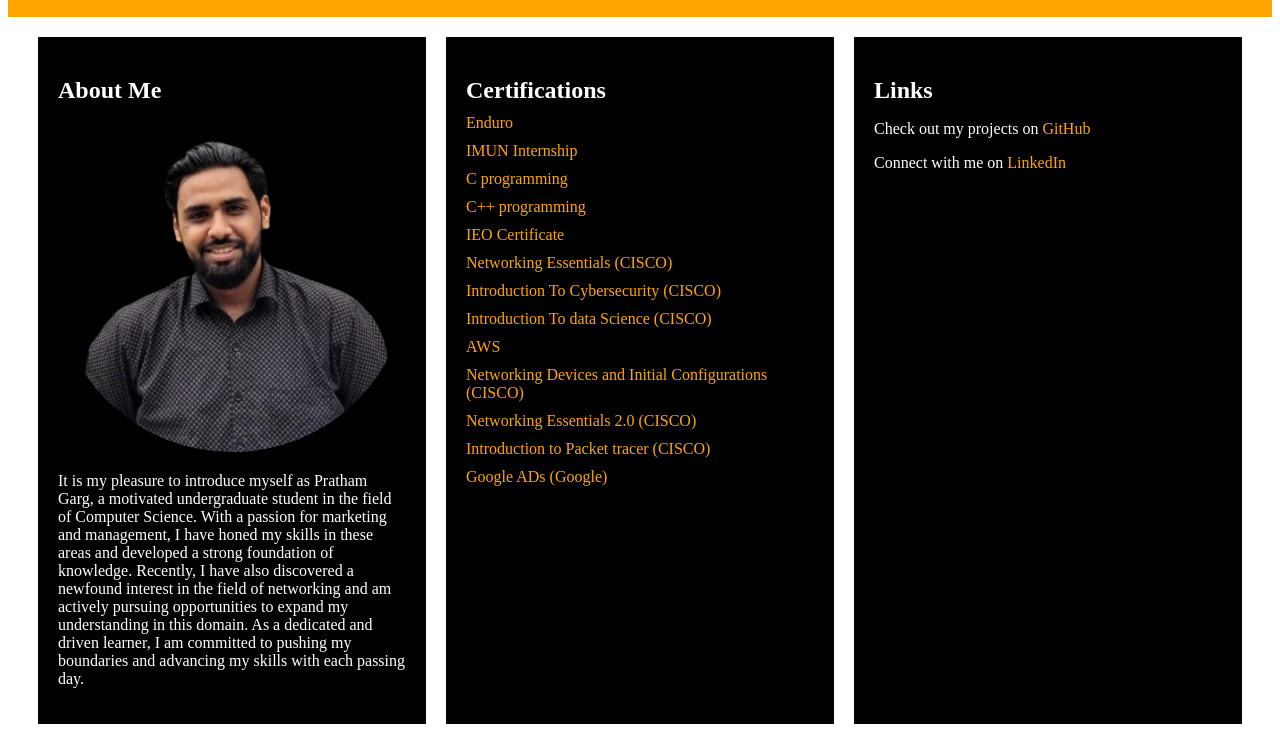
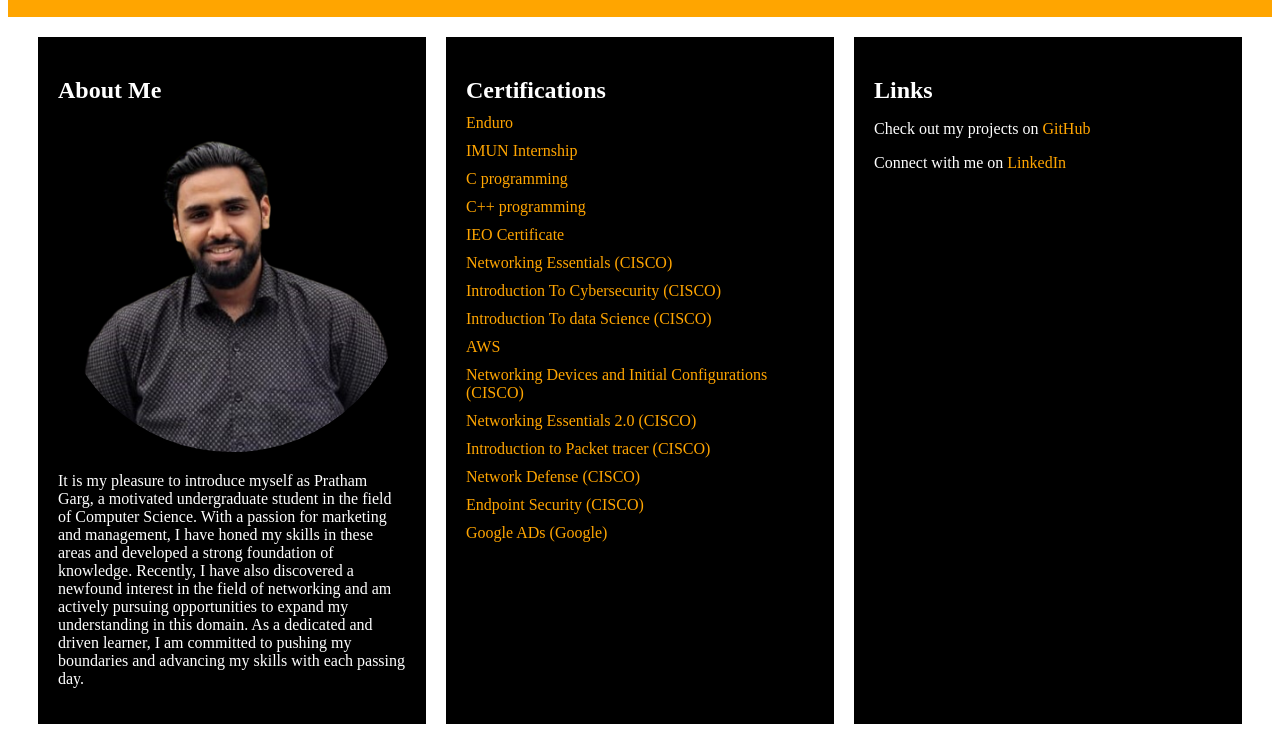
Before and after one commit to Pratham-2513/Pratham-2513.github.io, a plain HTML site: page index.html in a window 1280 px wide. Shown: the part 111-863 px from the top of the page. Drawn offline with Linux system fonts and the light colour scheme.

Commit message:
Update index.html

```diff
--- a/index.html
+++ b/index.html
@@ -46,6 +46,8 @@ Recently, I have also discovered a newfound interest in the field of networking
 <li><a href="certificates/Networking Devices and Initial Configurations.pdf"><span>Networking Devices and Initial Configurations (CISCO)</span></a></li>
 <li><a href="certificates/Networking Essentials 2.0.pdf"><span>Networking Essentials 2.0 (CISCO)</span></a></li>
 <li><a href="certificates/Introduction to Packet tracer.pdf"><span>Introduction to Packet tracer (CISCO)</span></a></li>
+<li><a href="certificates/Network Defense.pdf"><span>Network Defense (CISCO)</span></a></li>
+<li><a href="certificates/Endpoint Security.pdf"><span>Endpoint Security (CISCO)</span></a></li>
 <li><a href="certificates/Google ADs.pdf"><span>Google ADs (Google)</span></a></li>
   </ul>
 </section>
```
